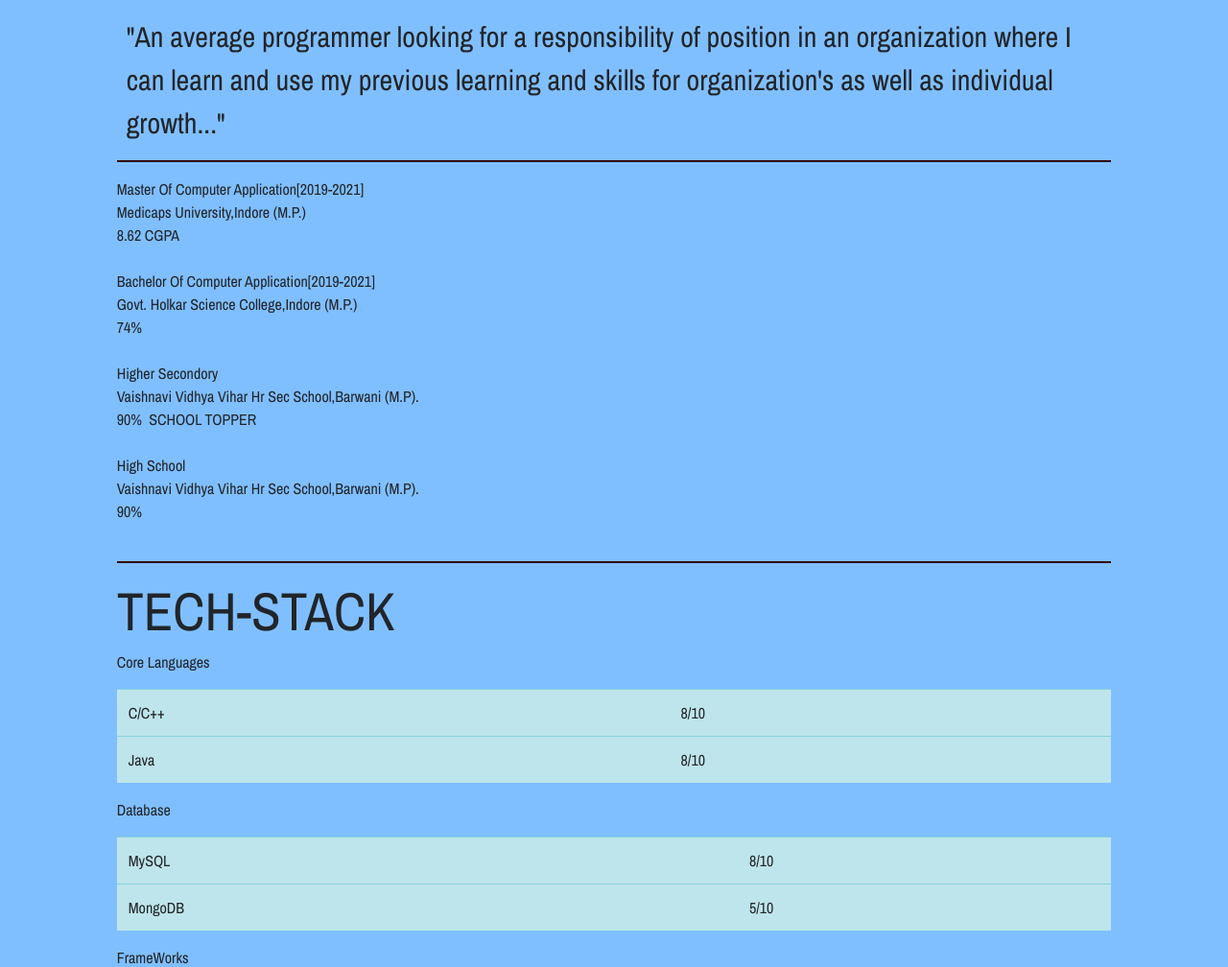
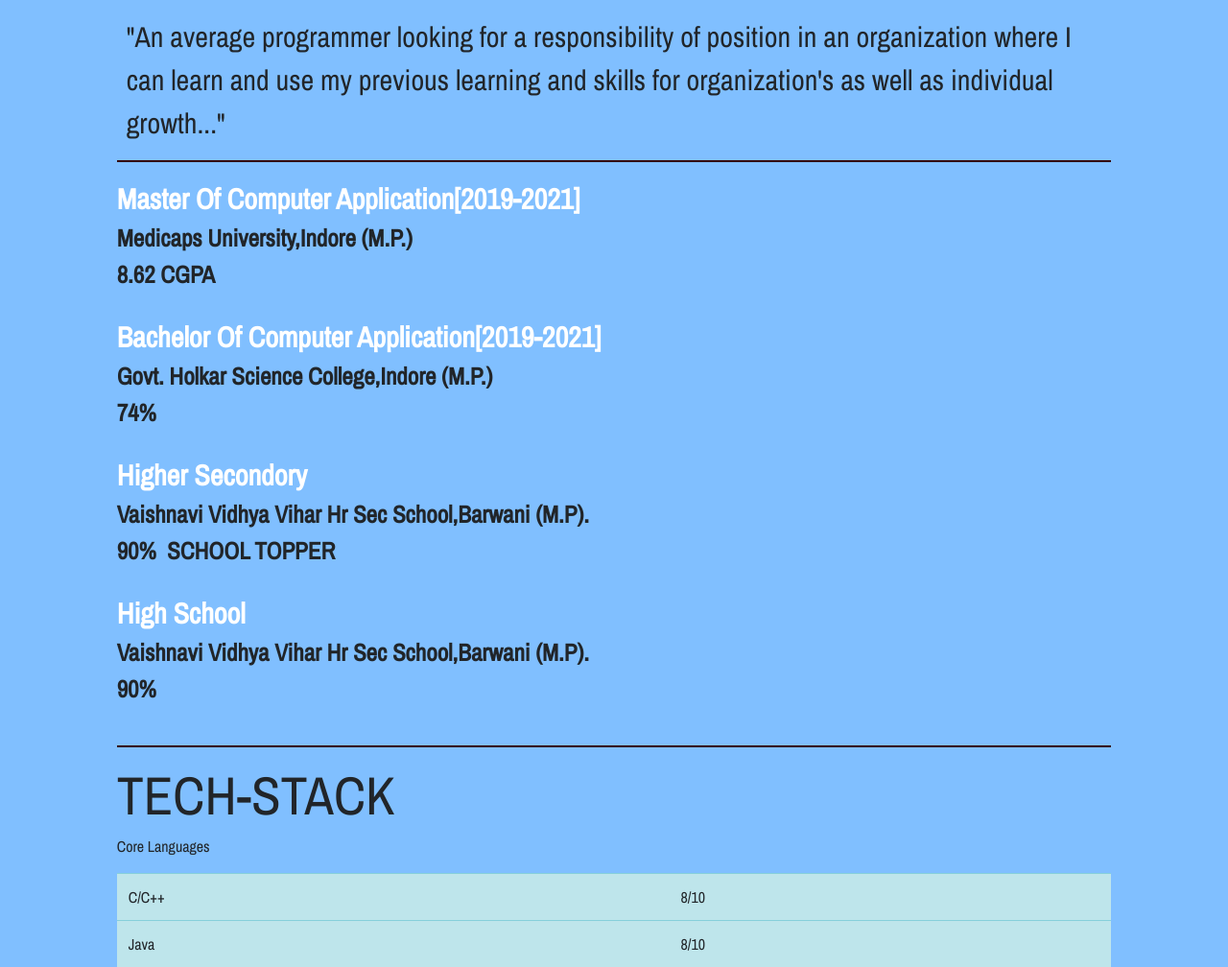
Before and after one commit to yahiyamansuri14/yahiyamansuri, a PHP site: page / in a window 1280 px wide. Shown: the part 186-1194 px from the top of the page at 96% size. Run offline with PHP 8.4, Linux system fonts and the light colour scheme.

Commit message:
Update index-css.css

```diff
--- a/index-css.css
+++ b/index-css.css
@@ -33,12 +33,27 @@
   		font-weight: bolder;
   		color:white;
   		float:left;
+  		background-color: blue;
   	}
   	#internship-text-2{
   		font-size:30px;
   		font-weight: bolder;
   		color:white;
   		float:right;
+  		background-color: blue;
+  	}
+  	#achievements-text{
+  		font-size:30px;
+  		font-weight: bolder;
+  	}
+  	#degree-text{
+  		font-size:30px;
+  		font-weight:bolder;
+  		color:white;
+  	}
+  	#institute-text{
+  		font-size:25px;
+  		font-weight:bold;
   	}
   	li{
   		padding-left:10px;
```
